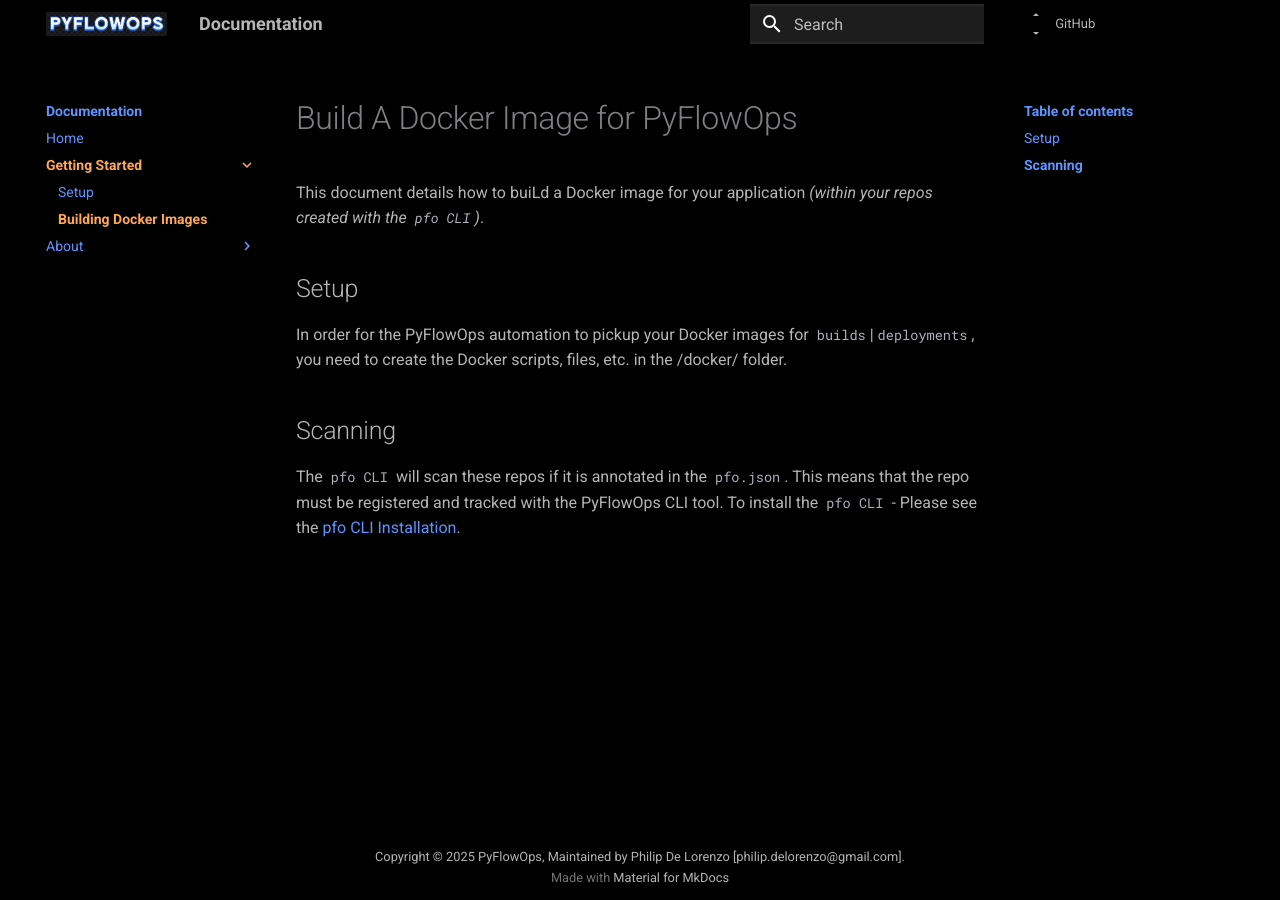
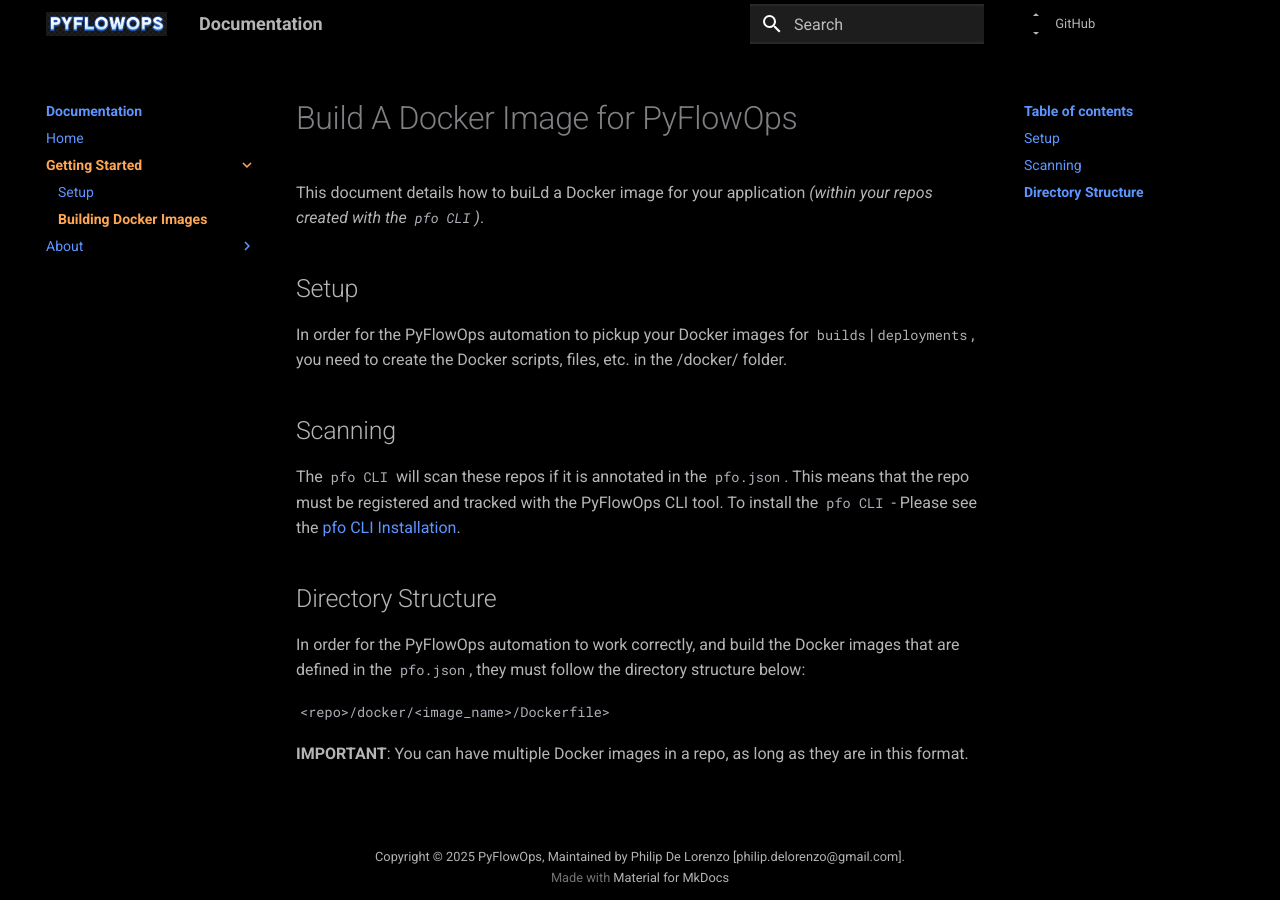
Before and after one commit to PyFlowOps/documentation, an MkDocs documentation site: the page built from docs/src/building-docker-images.md, in a window 1280 px wide. Built offline with MkDocs 1.6.1 and Material for MkDocs 9.7.7, drawn with Linux system fonts in a browser that asks for light colours.

Commit message:
chore: add docker data in pfo.json and small fix

```diff
--- a/docs/src/building-docker-images.md
+++ b/docs/src/building-docker-images.md
@@ -4,10 +4,17 @@
 
 ## Setup
 
-In order for the PyFlowOps automation to pickup your Docker images for `builds`|`deployments`, you need to create
-the Docker scripts, files, etc. in the <repo>/docker/<image_name> folder.
+In order for the PyFlowOps automation to pickup your Docker images for `builds`|`deployments`, you need to create the Docker scripts, files, etc. in the <repo>/docker/<image_name> folder.
 
 ## Scanning
 
-The `pfo CLI` will scan these repos if it is annotated in the `pfo.json`. This means that the repo must be registered and
-tracked with the PyFlowOps CLI tool. To install the `pfo CLI` - Please see the [pfo CLI Installation](http://localhost:8100/src/pfo-cli/#installation).
+The `pfo CLI` will scan these repos if it is annotated in the `pfo.json`. This means that the repo must be registered and tracked with the PyFlowOps CLI tool. To install the `pfo CLI` - Please see the [pfo CLI Installation](http://localhost:8100/src/pfo-cli/#installation).
+
+## Directory Structure
+
+In order for the PyFlowOps automation to work correctly, and build the Docker images that are defined in
+the `pfo.json`, they must follow the directory structure below:
+
+`<repo>/docker/<image_name>/Dockerfile>`
+
+**IMPORTANT**: You can have multiple Docker images in a repo, as long as they are in this format.
```
Also changed, not shown: docs/index.md (+0 -2 lines), pfo.json (+7 -0 lines).
